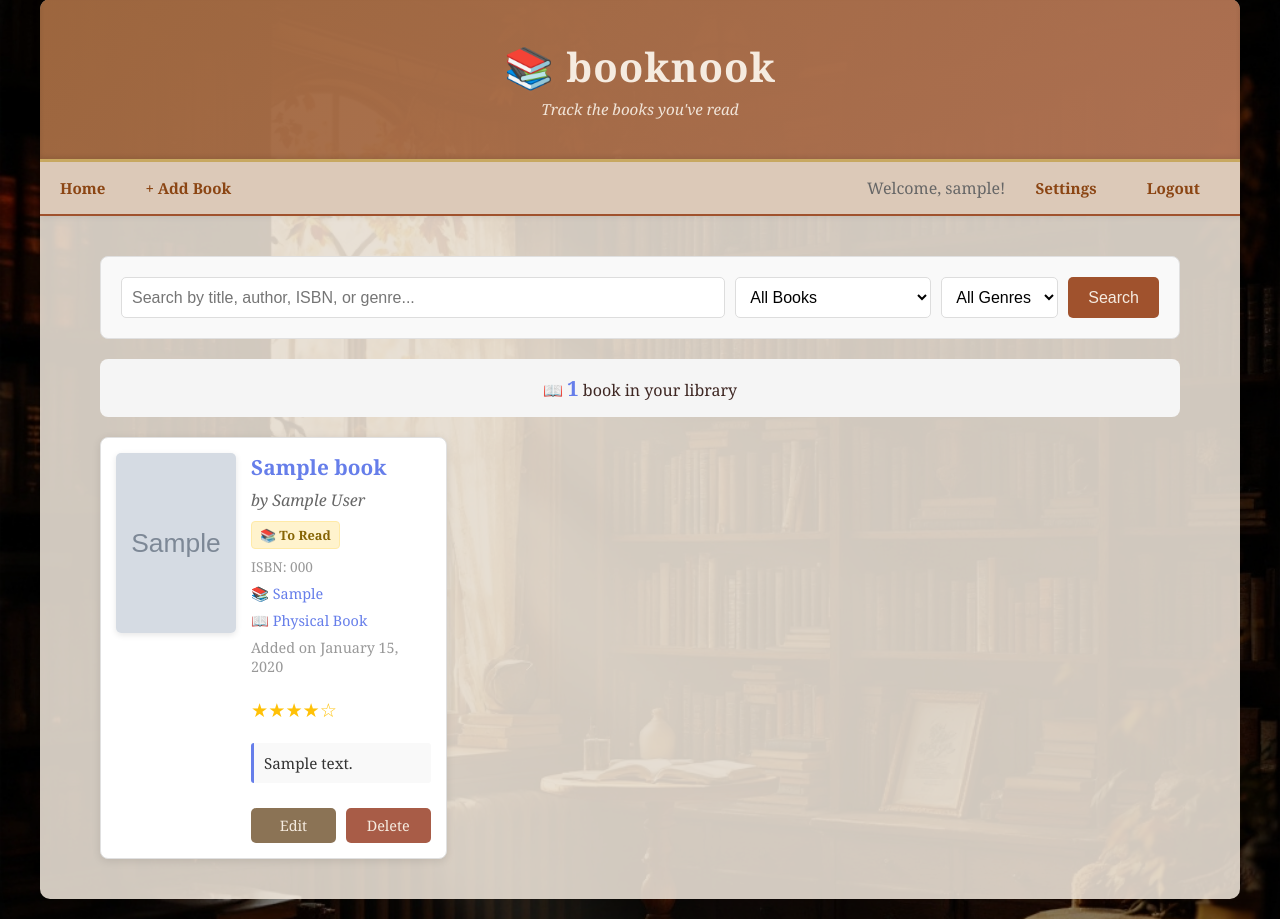
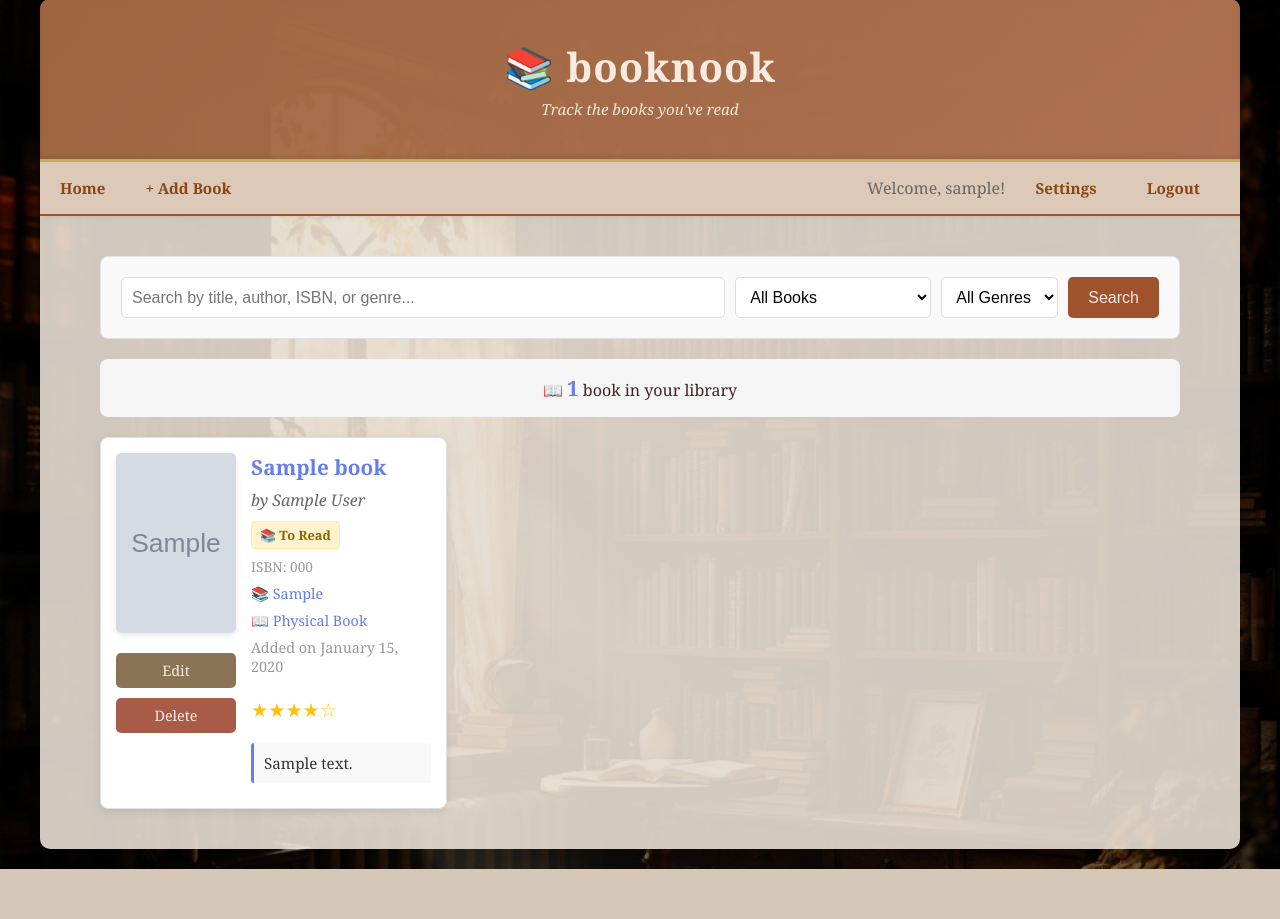
Before and after one commit to pagyP/booknook, a Flask app: page / in a window 1280 px wide. Shown: the part 21-940 px from the top of the page. After the commit the page ends 890 px from the top, so only its background shows below. Run offline with Flask 3, Linux system fonts and the light colour scheme; a user stored in the database is signed in; tables that the repository leaves empty hold one stand-in row (values such as "Sample post"); grey boxes marked "Sample" are stand-in pictures; some libraries are stand-ins or nearby versions.

Commit message:
moves edit and delete buttons under cover image

```diff
--- a/templates/index.html
+++ b/templates/index.html
@@ -130,15 +130,22 @@
         box-shadow: 0 5px 15px rgba(0, 0, 0, 0.15);
     }
 
-    /* Desktop layout: cover on left, content on right */
+    /* Desktop layout: left column (cover + actions), right column (content) */
     @media (min-width: 768px) {
         .book-card {
             flex-direction: row;
             gap: 15px;
         }
 
+        .book-card-left {
+            flex-shrink: 0;
+            width: 120px;
+            display: flex;
+            flex-direction: column;
+            gap: 10px;
+        }
+
         .book-card-cover {
-            flex-shrink: 0;
             width: 120px;
             height: 180px;
             margin-bottom: 0;
@@ -168,6 +175,15 @@
             flex: 1;
             display: flex;
             flex-direction: column;
+        }
+
+        .book-actions {
+            flex-direction: column;
+        }
+
+        .book-actions a {
+            flex: initial;
+            width: 100%;
         }
     }
 
@@ -233,7 +249,7 @@
     }
 
     .book-actions {
-        margin-top: 15px;
+        margin-top: 10px;
         display: flex;
         gap: 10px;
         flex-wrap: wrap;
@@ -367,6 +383,7 @@
             <div class="books-grid">
                 {% for book in books %}
                     <div class="book-card">
+                        <div class="book-card-left">
                             {% if book.cover_url %}
                                 <div class="book-card-cover">
                                     <img src="{{ book.cover_url }}" alt="{{ book.title }}" onerror="(() => { const div = document.createElement('div'); div.className = 'book-card-cover-placeholder'; div.textContent = '📖'; this.parentElement.innerHTML = ''; this.parentElement.appendChild(div); }).call(this)">
@@ -376,6 +393,12 @@
                                     <div class="book-card-cover-placeholder">📖</div>
                                 </div>
                             {% endif %}
+
+                            <div class="book-actions">
+                                <a href="{{ url_for('edit_book', id=book.id) }}" class="btn btn-secondary">Edit</a>
+                                <a href="{{ url_for('delete_book', id=book.id) }}" class="btn btn-danger" onclick="return confirm('Are you sure?')">Delete</a>
+                            </div>
+                        </div>
 
                         <div class="book-card-content">
                             <h3>{{ book.title }}</h3>
@@ -419,10 +442,6 @@
                                 <div class="notes">{{ book.notes }}</div>
                             {% endif %}
 
-                            <div class="book-actions">
-                                <a href="{{ url_for('edit_book', id=book.id) }}" class="btn btn-secondary">Edit</a>
-                                <a href="{{ url_for('delete_book', id=book.id) }}" class="btn btn-danger" onclick="return confirm('Are you sure?')">Delete</a>
-                            </div>
                         </div>
                     </div>
             {% endfor %}
```
Lines whose indentation alone changed are shown as unchanged.
